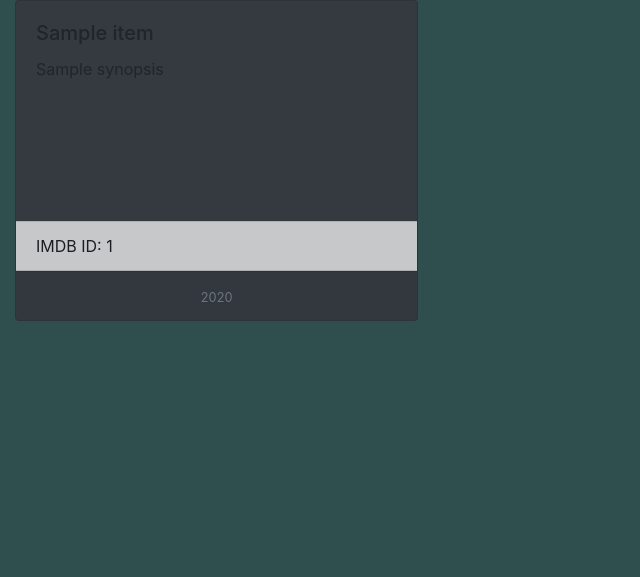
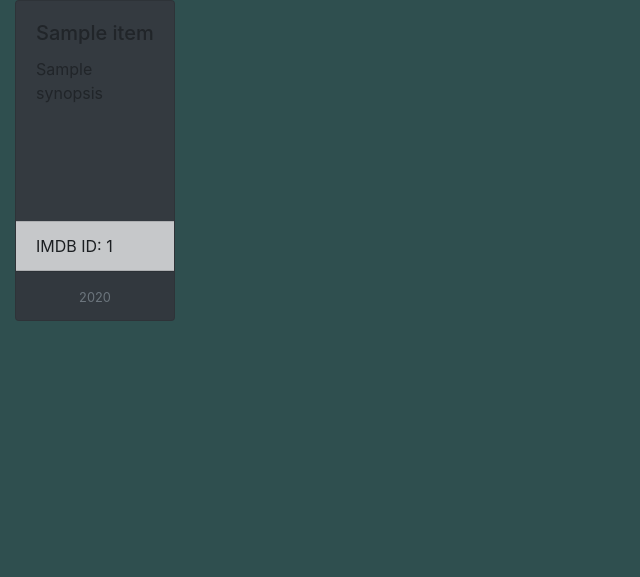
Before and after one commit to aaronjonesii/anonsystech, a Django app: page /pt/ in a window 1280 px wide. Shown: the part 56-633 px from the top of the page, without its empty margins (0-640 px from the left). Run offline with Django 3.2, Linux system fonts and the light colour scheme; tables that the repository leaves empty hold one stand-in row (values such as "Sample post"); a database or web service that is not in the repository returns one stand-in record (values such as "Sample title"); data that the repository does not hold is empty; some libraries are stand-ins or nearby versions.

Commit message:
Updated each cards width

```diff
--- a/anonsys_tech/ip/static/popcorntime/css/main.css
+++ b/anonsys_tech/ip/static/popcorntime/css/main.css
@@ -1,5 +1,5 @@
 .card {
-    width: 18rem;
+    width: 10rem!important;
 }
 .card-text {
     height: 9rem;
@@ -7,7 +7,7 @@
 }
 
 
-.card-columns {
+/* .card-columns {
 
   @include media-breakpoint-only(lg) {
     column-count: 4;
@@ -16,4 +16,4 @@
   @include media-breakpoint-only(xl) {
     column-count: 5;
   }
-}
+} */
```
